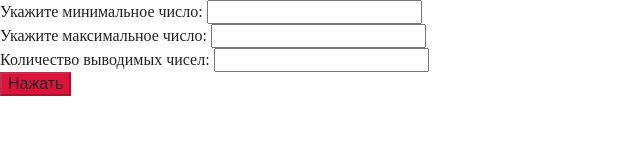
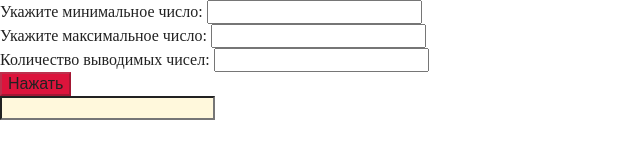
Before and after one commit to mexell96/random-numbers, a plain HTML site: page index.html in a window 1280 px wide. Shown: the whole page, without its empty margins (0-640 px from the left). Drawn offline with Linux system fonts and the light colour scheme.

Commit message:
Update index.html

```diff
--- a/index.html
+++ b/index.html
@@ -21,7 +21,7 @@
     <div>
         <button id="disButton" class="red">Нажать</button>
     </div>
-    <div id="out"></div>
+    <input id="out" type="text">
     <div id="message"></div>
     <script src="./src/src.js"></script>
 </body>
```
